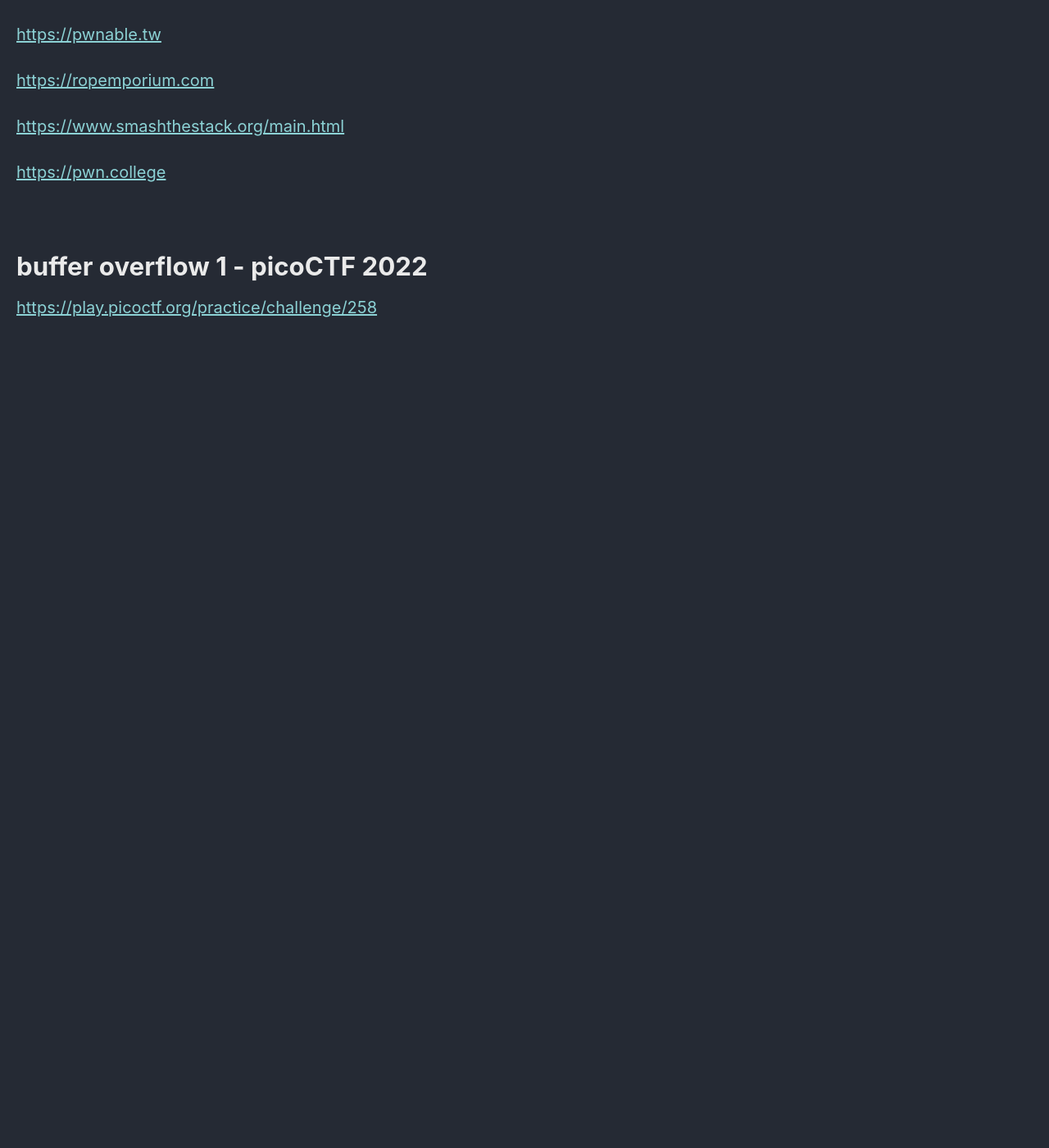
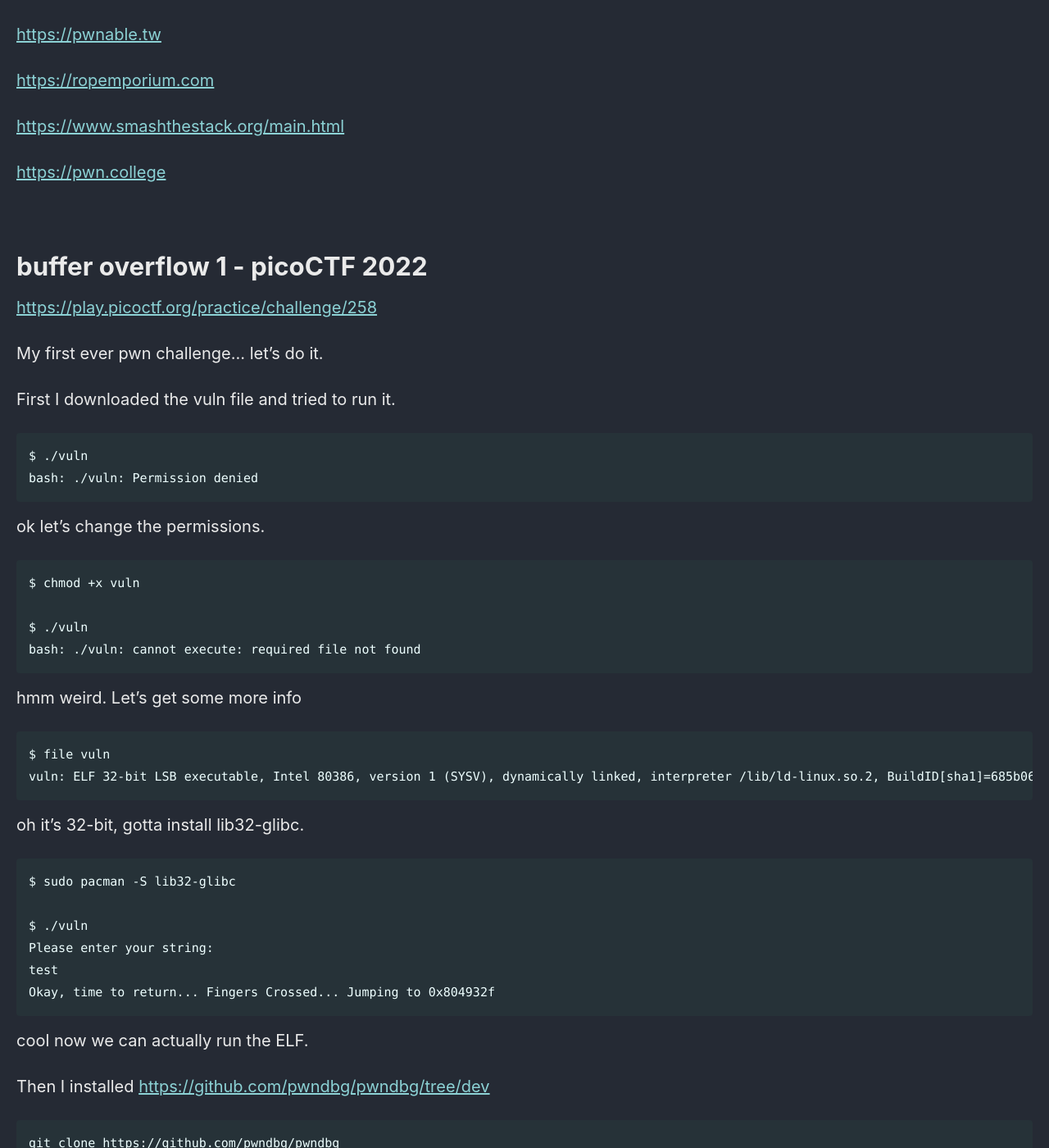
Before and after one commit to Connor-McCartney/Connor-McCartney.github.io, a Jekyll site: the page built from _pages/misc/pwn.md, in a window 1280 px wide and 1400 px high, scrolled down 345 px. Shown: the whole window at 82% size. Built offline with Jekyll 4.4.1, drawn with Linux system fonts in a browser that asks for light colours; cached includes are drawn as plain includes; before the commit the page ends 900 px from its top, so only the background shows below that; some of the changed text lies outside the part shown.

Commit message:
Update pwn.md

````diff
--- a/_pages/misc/pwn.md
+++ b/_pages/misc/pwn.md
@@ -24,3 +24,69 @@ Websites with pwn challs:
 # buffer overflow 1 - picoCTF 2022
 
 <https://play.picoctf.org/practice/challenge/258>
+
+My first ever pwn challenge... let's do it.
+
+First I downloaded the vuln file and tried to run it.
+
+```
+$ ./vuln
+bash: ./vuln: Permission denied
+```
+
+ok let's change the permissions.
+
+```
+$ chmod +x vuln
+
+$ ./vuln
+bash: ./vuln: cannot execute: required file not found
+```
+
+hmm weird. Let's get some more info
+
+```
+$ file vuln
+vuln: ELF 32-bit LSB executable, Intel 80386, version 1 (SYSV), dynamically linked, interpreter /lib/ld-linux.so.2, BuildID[sha1]=685b06b911b19065f27c2d369c18ed09fbadb543, for GNU/Linux 3.2.0, not stripped
+```
+
+oh it's 32-bit, gotta install lib32-glibc.
+
+```
+$ sudo pacman -S lib32-glibc
+
+$ ./vuln
+Please enter your string:
+test
+Okay, time to return... Fingers Crossed... Jumping to 0x804932f
+```
+
+cool now we can actually run the ELF.
+
+Then I installed <https://github.com/pwndbg/pwndbg/tree/dev>
+
+```
+git clone https://github.com/pwndbg/pwndbg
+cd pwndbg
+./setup.sh
+```
+
+Then when you launch gdb you see the pwndbg extension being used.
+
+```
+$ gdb
+...
+
+pwndbg: loaded 154 pwndbg commands and 44 shell commands. Type pwndbg [--shell | --all] [filter] for a list.
+pwndbg: created $rebase, $base, $ida GDB functions (can be used with print/break)
+------- tip of the day (disable with set show-tips off) -------
+Disable Pwndbg context information display with set context-sections ''
+pwndbg>
+```
+
+If you don't want to use the extension you can enable/disable it in `~/.gdbinit`:
+
+```
+set debuginfod enabled on
+# source /home/connor/Documents/pwndbg/gdbinit.py
+```
````
